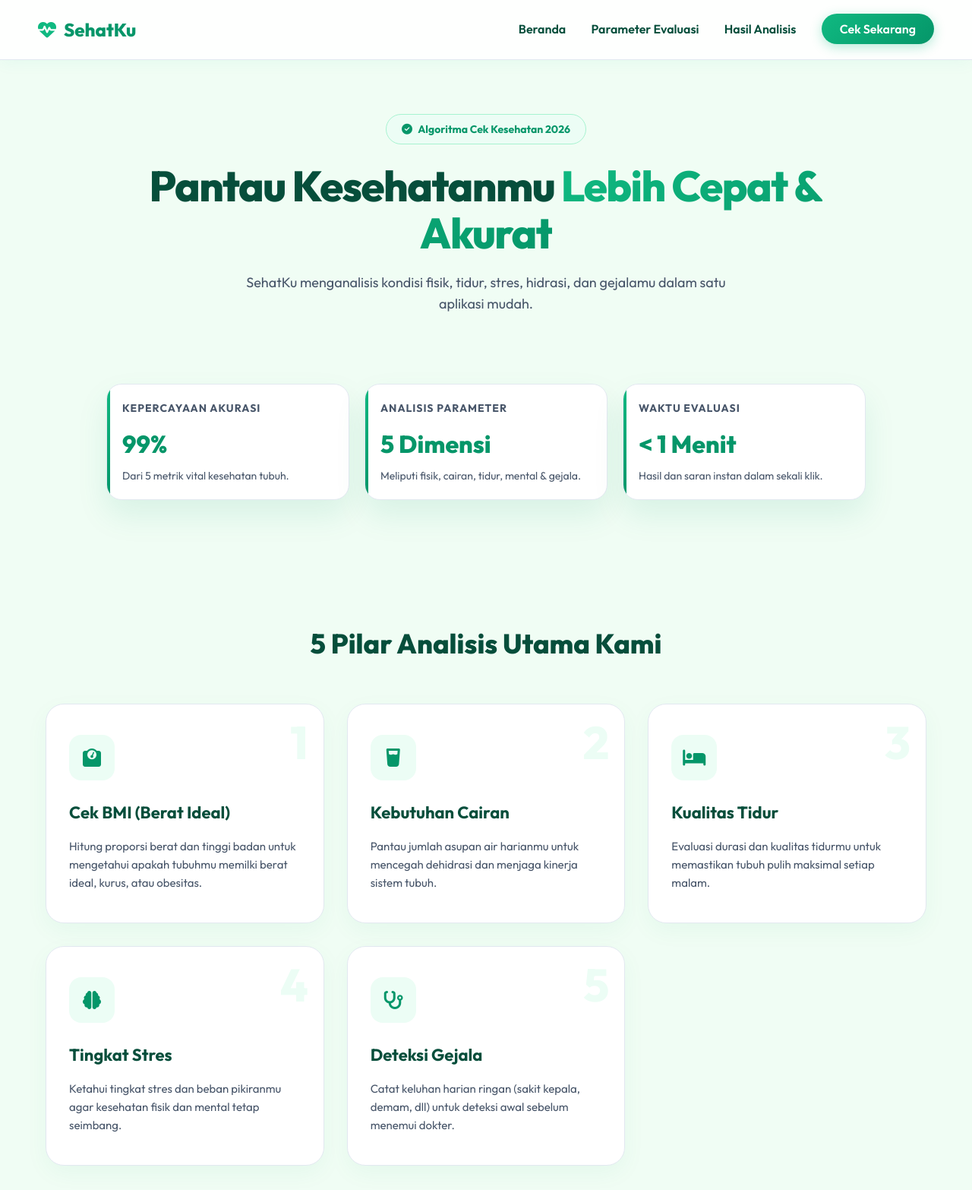
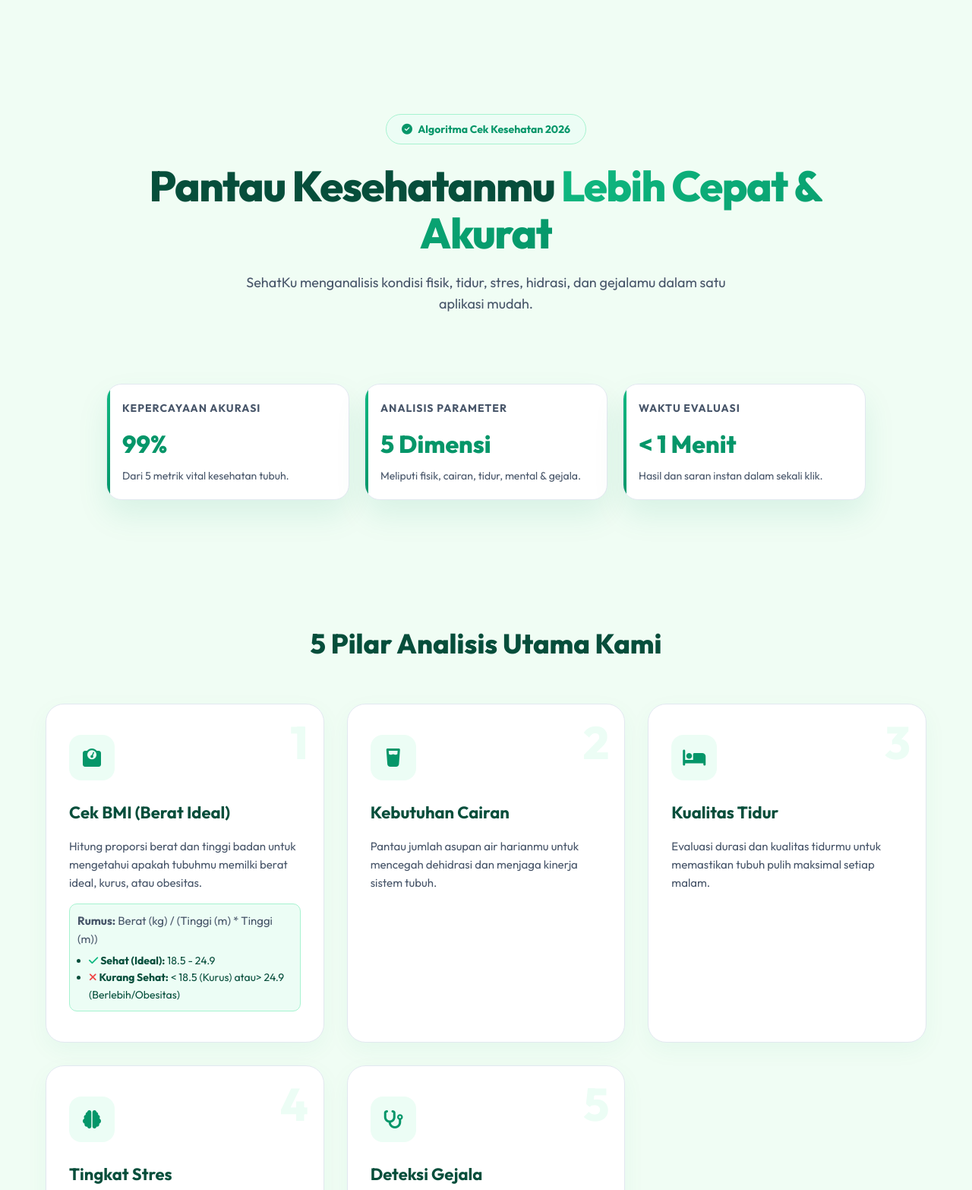
Before and after one commit to nailuljepara5-lab/tentang-aplikasi, a plain HTML site: page index.html in a window 1280 px wide. Shown: the top 1566 px of the page at 76% size. Drawn offline with Linux system fonts and the light colour scheme.

Commit message:
Add files via upload

```diff
--- a/index.html
+++ b/index.html
@@ -472,18 +472,6 @@
 
 <body>
 
-    <nav id="navbar">
-        <div class="logo">
-            <i class="fa-solid fa-heart-pulse"></i>
-            SehatKu
-        </div>
-        <div class="nav-links">
-            <a href="#beranda">Beranda</a>
-            <a href="#parameter">Parameter Evaluasi</a>
-            <a href="#hasil">Hasil Analisis</a>
-            <a href="/cek kesehatan/" class="cta-nav">Cek Sekarang</a>
-        </div>
-    </nav>
 
     <header id="beranda">
         <div class="badge"><i class="fa-solid fa-check-circle" style="margin-right: 5px;"></i> Algoritma Cek Kesehatan
@@ -524,6 +512,17 @@
             <h3>Cek BMI (Berat Ideal)</h3>
             <p>Hitung proporsi berat dan tinggi badan untuk mengetahui apakah tubuhmu memilki berat ideal, kurus, atau
                 obesitas.</p>
+            <div
+                style="margin-top: 15px; font-size: 14px; text-align: left; background: var(--success-light); padding: 10px; border-radius: 10px; border: 1px solid #A7F3D0;">
+                <p><strong>Rumus:</strong> Berat (kg) / (Tinggi (m) * Tinggi (m))</p>
+                <ul style="margin-left: 15px; margin-top: 5px; color: var(--text-main);">
+                    <li><i class="fa-solid fa-check" style="color: var(--success-color);"></i> <strong>Sehat
+                            (Ideal):</strong> 18.5 - 24.9</li>
+                    <li><i class="fa-solid fa-xmark" style="color: #EF4444;"></i> <strong>Kurang Sehat:</strong>
+                        < 18.5 (Kurus) atau> 24.9 (Berlebih/Obesitas)
+                    </li>
+                </ul>
+            </div>
         </div>
 
         <div class="feature-box">
@@ -563,7 +562,15 @@
                 <p>SehatKu memproses datamu menjadi skor akhir yang simpel dan mudah dimengerti.</p>
                 <ul class="report-features">
                     <li><i class="fa-solid fa-circle-check"></i> <strong>Skor Akhir:</strong> Nilai kesehatanmu dari
-                        0-100.</li>
+                        0-100.
+                        <ul style="margin-left: 25px; margin-top: 5px; font-size: 14px; list-style: none;">
+                            <li><i class="fa-solid fa-check" style="color: var(--success-color); font-size: 14px;"></i>
+                                <strong>Sehat:</strong> 70 - 100</li>
+                            <li><i class="fa-solid fa-xmark" style="color: #EF4444; font-size: 14px;"></i>
+                                <strong>Kurang Sehat:</strong>
+                                < 70</li>
+                        </ul>
+                    </li>
                     <li><i class="fa-solid fa-circle-check"></i> <strong>Status Detail:</strong> Label instan seperti
                         "Ideal", "Dehidrasi", atau "Kurang Tidur".</li>
                     <li><i class="fa-solid fa-circle-check"></i> <strong>Saran Tindakan:</strong> Panduan praktis
@@ -590,12 +597,6 @@
         </div>
     </section>
 
-    <section class="bottom-banner">
-        <h2>Cek Kondisi Tubuhmu Sekarang!</h2>
-        <p style="color: var(--text-muted); font-size: 18px;">Cepat, gratis, dan rahasia terjamin.</p>
-        <a href="/cek kesehatan/" class="btn-large">Mulai Tes <i class="fa-solid fa-arrow-right"
-                style="margin-left: 10px;"></i></a>
-    </section>
 
     <footer>
         <div class="logo" style="justify-content: center; font-size: 20px; margin-bottom: 10px;">
@@ -604,17 +605,6 @@
         <p>&copy; 2026 SehatKu Application.</p>
     </footer>
 
-    <script>
-        // Navbar Scrolled Effect
-        const navbar = document.getElementById('navbar');
-        window.addEventListener('scroll', () => {
-            if (window.scrollY > 50) {
-                navbar.classList.add('scrolled');
-            } else {
-                navbar.classList.remove('scrolled');
-            }
-        });
-    </script>
 </body>
 
 </html>
```
